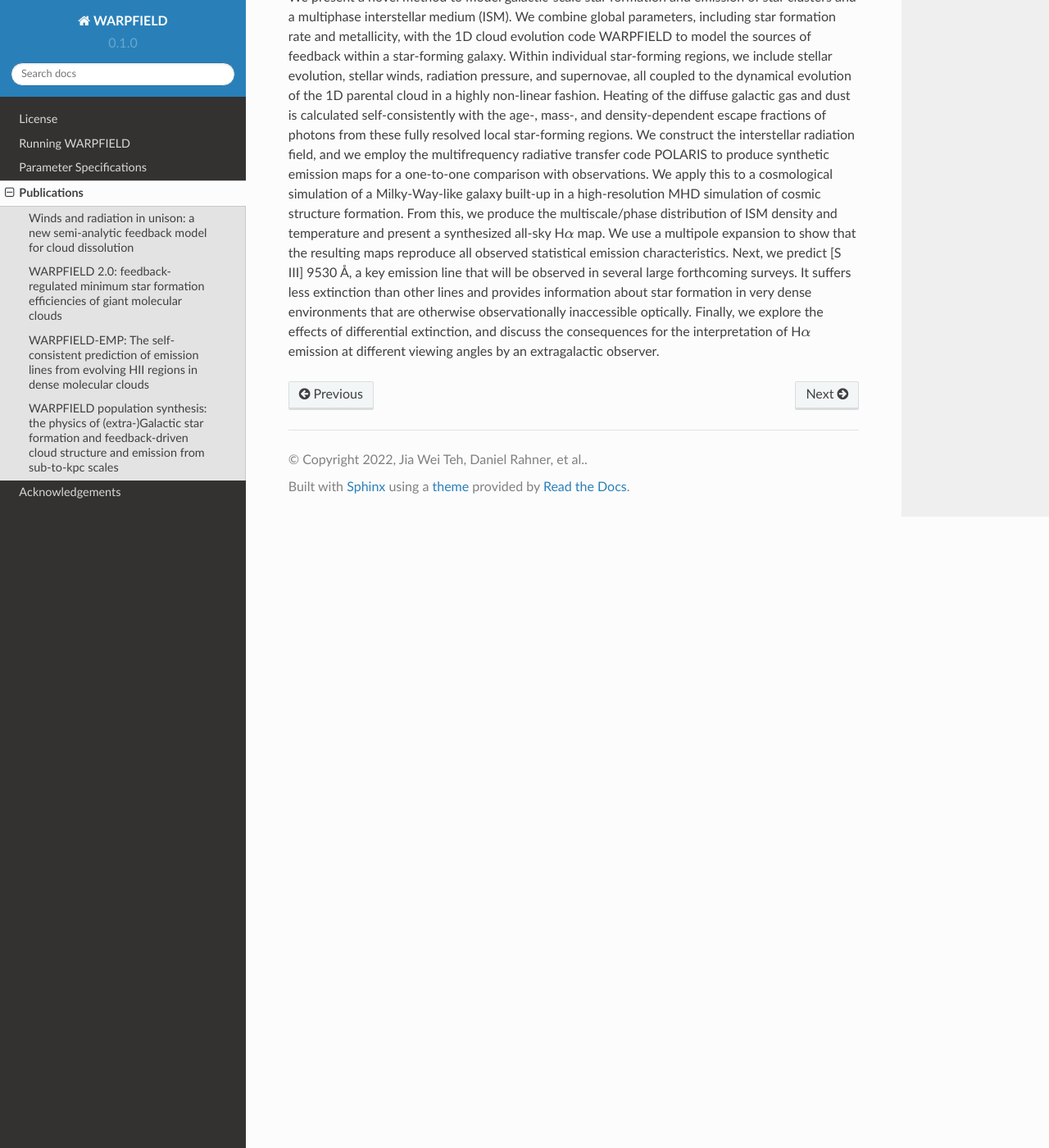
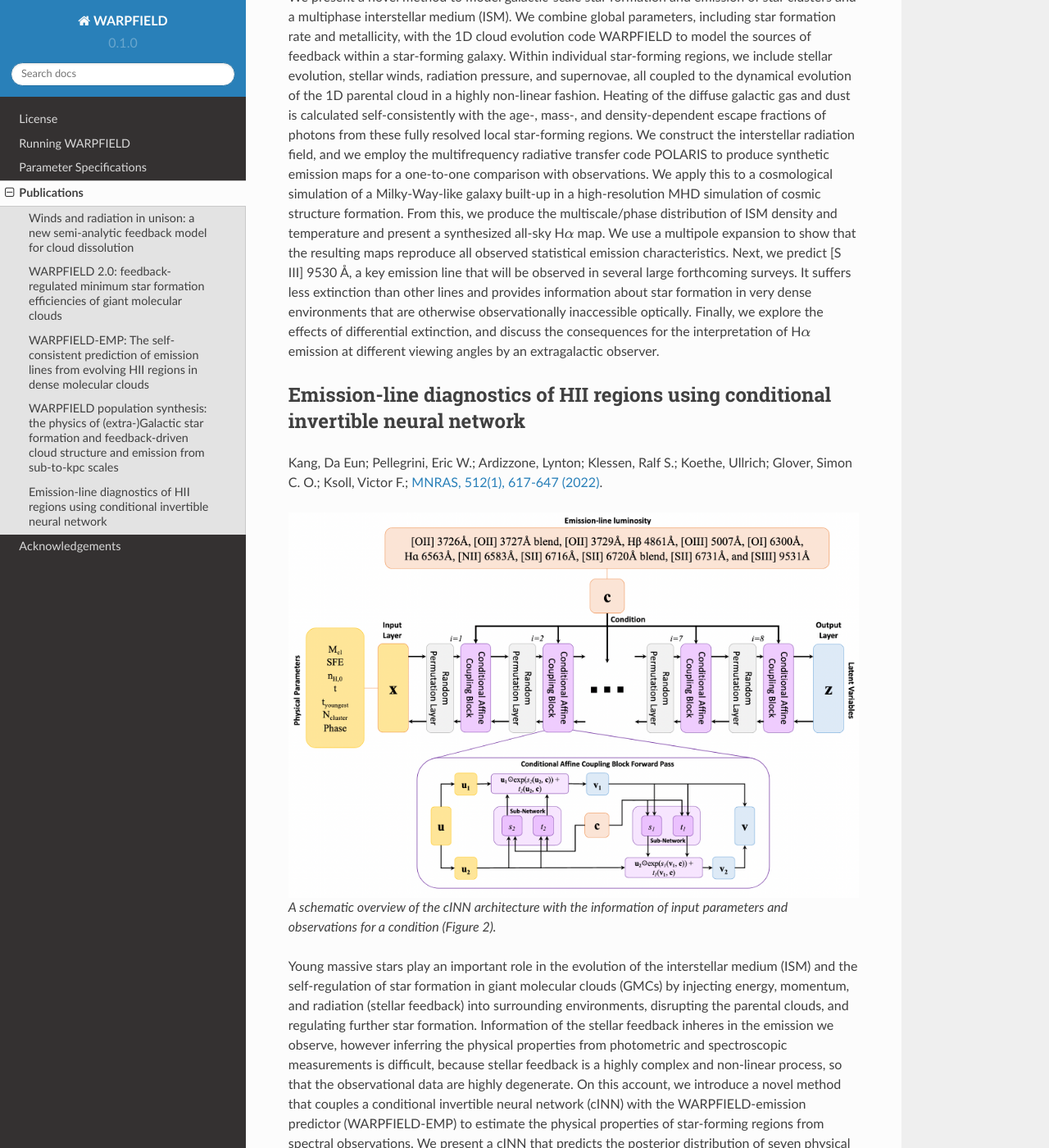
Before and after one commit to JiaWeiTeh/warpfield3, a Sphinx documentation site: the page built from docs/source/publications.rst, in a window 1280 px wide and 1400 px high, scrolled down 3912 px. Shown: the whole window at 82% size. Built offline with Sphinx 7.4.7 and the Read the Docs theme 2.0.0, drawn with Linux system fonts in a browser that asks for light colours; some of the changed text lies outside the part shown.

Commit message:
Minor updates.

```diff
--- a/docs/source/publications.rst
+++ b/docs/source/publications.rst
@@ -119,3 +119,31 @@ Next, we predict [S III] 9530 Å, a key emission line that will be observed in s
 suffers less extinction than other lines and provides information about star formation in very dense environments
 that are otherwise observationally inaccessible optically. Finally, we explore the effects of differential extinction,
 and discuss the consequences for the interpretation of H\ :math:`\alpha` emission at different viewing angles by an extragalactic observer.
+
+
+
+
+Emission-line diagnostics of HII regions using conditional invertible neural network
+------------------------------------------------------------------------------------
+Kang, Da Eun; Pellegrini, Eric W.; Ardizzone, Lynton; Klessen, Ralf S.; Koethe, Ullrich; Glover, Simon C. O.; Ksoll, Victor F.; `MNRAS, 512(1), 617-647 (2022) <https://ui.adsabs.harvard.edu/abs/2022MNRAS.512..617K/abstract>`_.
+
+.. figure:: ../figs/warpfieldML.png
+
+    A schematic overview of the cINN architecture with the information of input parameters and observations for a condition (Figure 2).
+
+Young massive stars play an important role in the evolution of the interstellar medium (ISM) and the
+self-regulation of star formation in giant molecular clouds (GMCs) by injecting energy, momentum,
+and radiation (stellar feedback) into surrounding environments, disrupting the parental clouds,
+and regulating further star formation. Information of the stellar feedback inheres in the emission we
+observe, however inferring the physical properties from photometric and spectroscopic measurements is
+difficult, because stellar feedback is a highly complex and non-linear process, so that the observational
+data are highly degenerate. On this account, we introduce a novel method that couples a conditional invertible
+neural network (cINN) with the WARPFIELD-emission predictor (WARPFIELD-EMP) to estimate the physical properties
+of star-forming regions from spectral observations. We present a cINN that predicts the posterior distribution of
+seven physical parameters (cloud mass, star formation efficiency, cloud density, cloud age which means age of the
+first generation stars, age of the youngest cluster, the number of clusters, and the evolutionary phase of the
+cloud) from the luminosity of 12 optical emission lines, and test our network with synthetic models that are not
+used during training. Our network is a powerful and time-efficient tool that can accurately predict each parameter,
+although degeneracy sometimes remains in the posterior estimates of the number of clusters. We validate the posteriors
+estimated by the network and confirm that they are consistent with the input observations. We also evaluate the influence
+of observational uncertainties on the network performance.
```
Also changed, not shown: other parts of docs/source/publications.rst (+4 -4 lines), docs/figs/warpfieldML.png (added), 7 other files.
